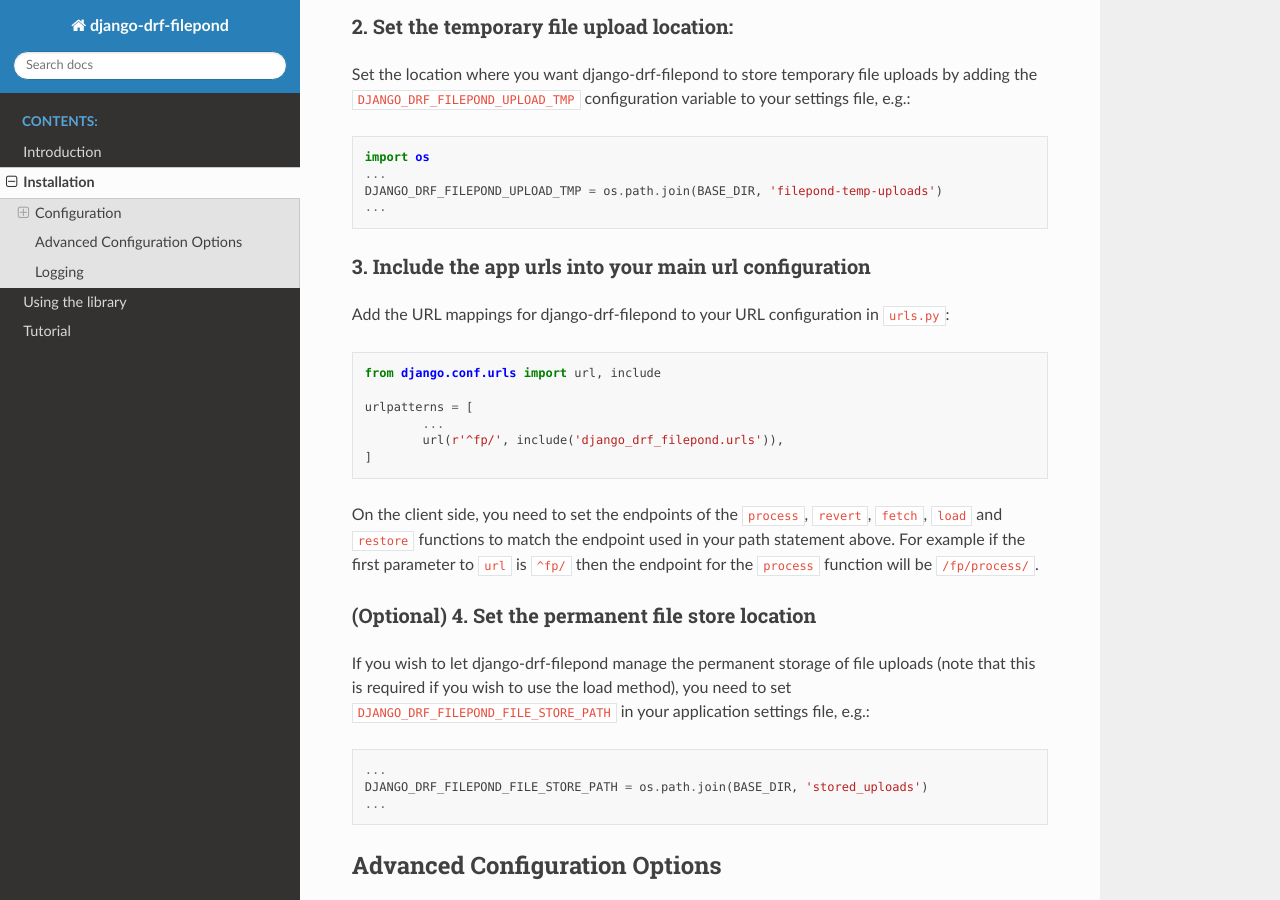
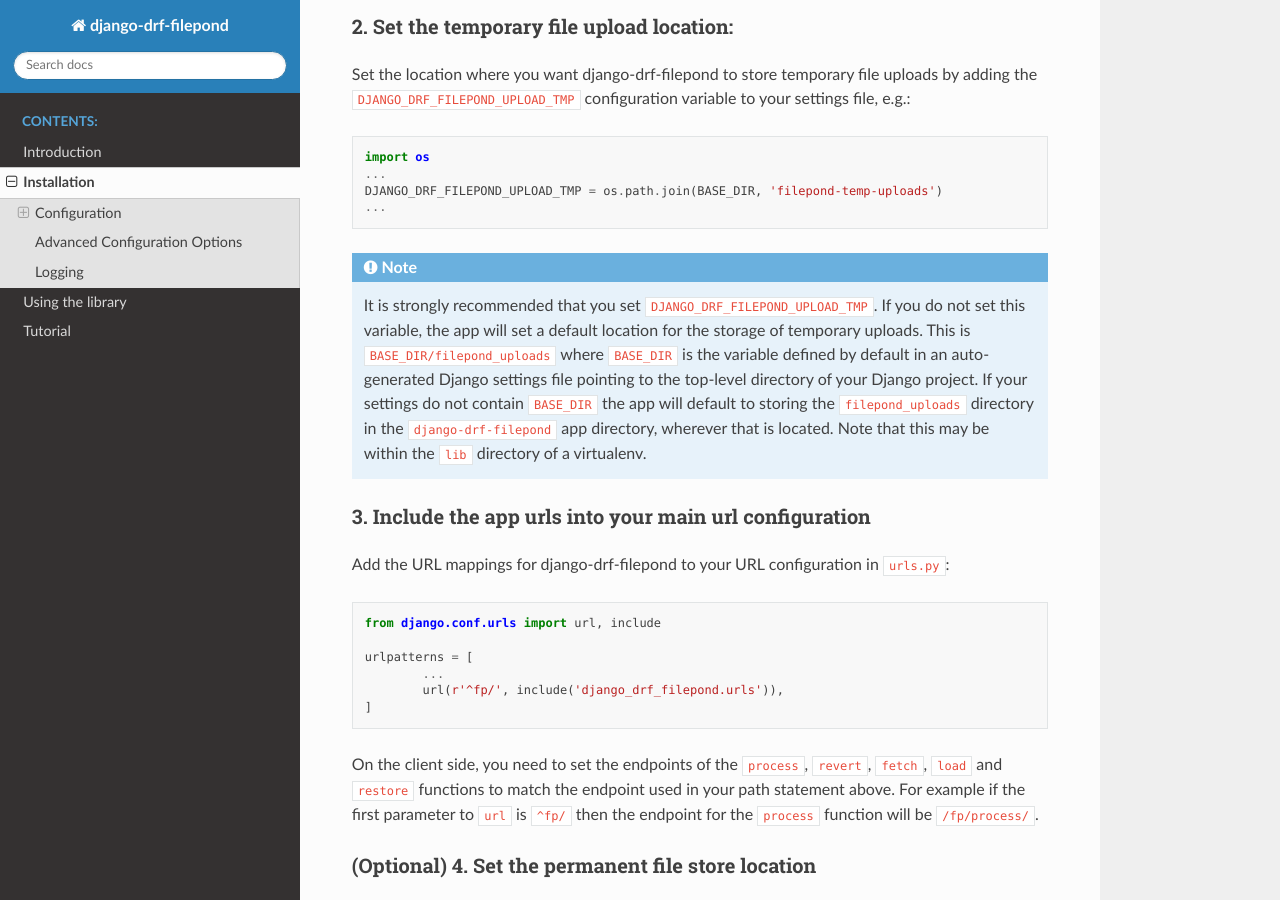
Before and after one commit to ImperialCollegeLondon/django-drf-filepond, a Sphinx documentation site: the page built from docs/installation.rst, in a window 1280 px wide and 900 px high, scrolled down 794 px. Built offline with Sphinx 7.4.7 and the Read the Docs theme 2.0.0, drawn with Linux system fonts in a browser that asks for light colours; some of the changed text lies outside the part shown.

Commit message:
Added note to docs about the default location of filepond_uploads dir if the UPLOAD_TMP variable is not set.

```diff
--- a/docs/conf.py
+++ b/docs/conf.py
@@ -20,7 +20,7 @@
 # -- Project information -----------------------------------------------------
 
 project = 'django-drf-filepond'
-copyright = '2018, Jeremy Cohen, Imperial College London'
+copyright = '2019, Jeremy Cohen, Imperial College London'
 author = 'Jeremy Cohen'
 
 # The short X.Y version
--- a/docs/installation.rst
+++ b/docs/installation.rst
@@ -42,6 +42,17 @@
 	...
 	DJANGO_DRF_FILEPOND_UPLOAD_TMP = os.path.join(BASE_DIR, 'filepond-temp-uploads')
 	...
+
+.. note:: It is strongly recommended that you set
+	``DJANGO_DRF_FILEPOND_UPLOAD_TMP``. If you do not set this variable, the
+	app will set a default location for the storage of temporary uploads.
+	This is ``BASE_DIR/filepond_uploads`` where ``BASE_DIR`` is the variable
+	defined by default in an auto-generated Django settings file pointing to
+	the top-level directory of your Django project. If your settings do not
+	contain ``BASE_DIR`` the app will default to storing the
+	``filepond_uploads`` directory in the ``django-drf-filepond`` app
+	directory, wherever that is located. Note that this may be within the
+	``lib`` directory of a virtualenv.
 
 3. Include the app urls into your main url configuration
 ^^^^^^^^^^^^^^^^^^^^^^^^^^^^^^^^^^^^^^^^^^^^^^^^^^^^^^^^
```
